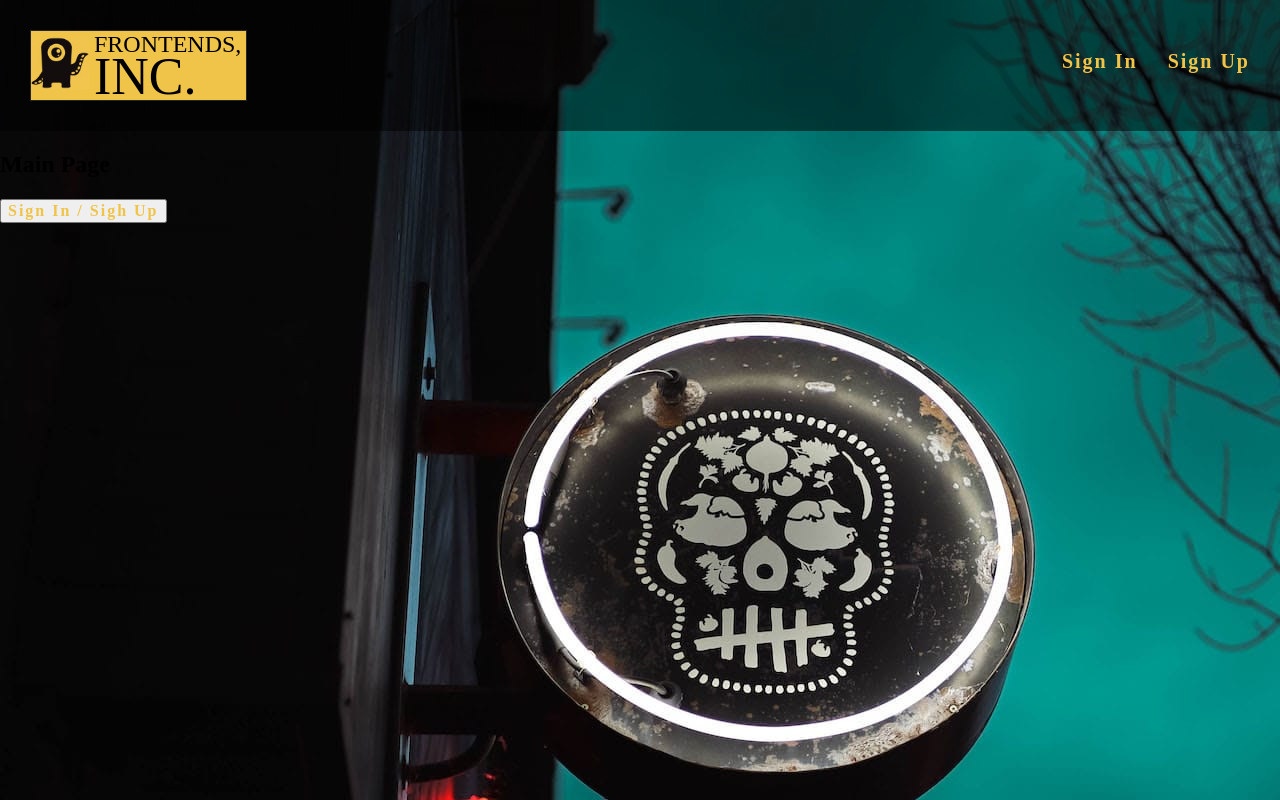
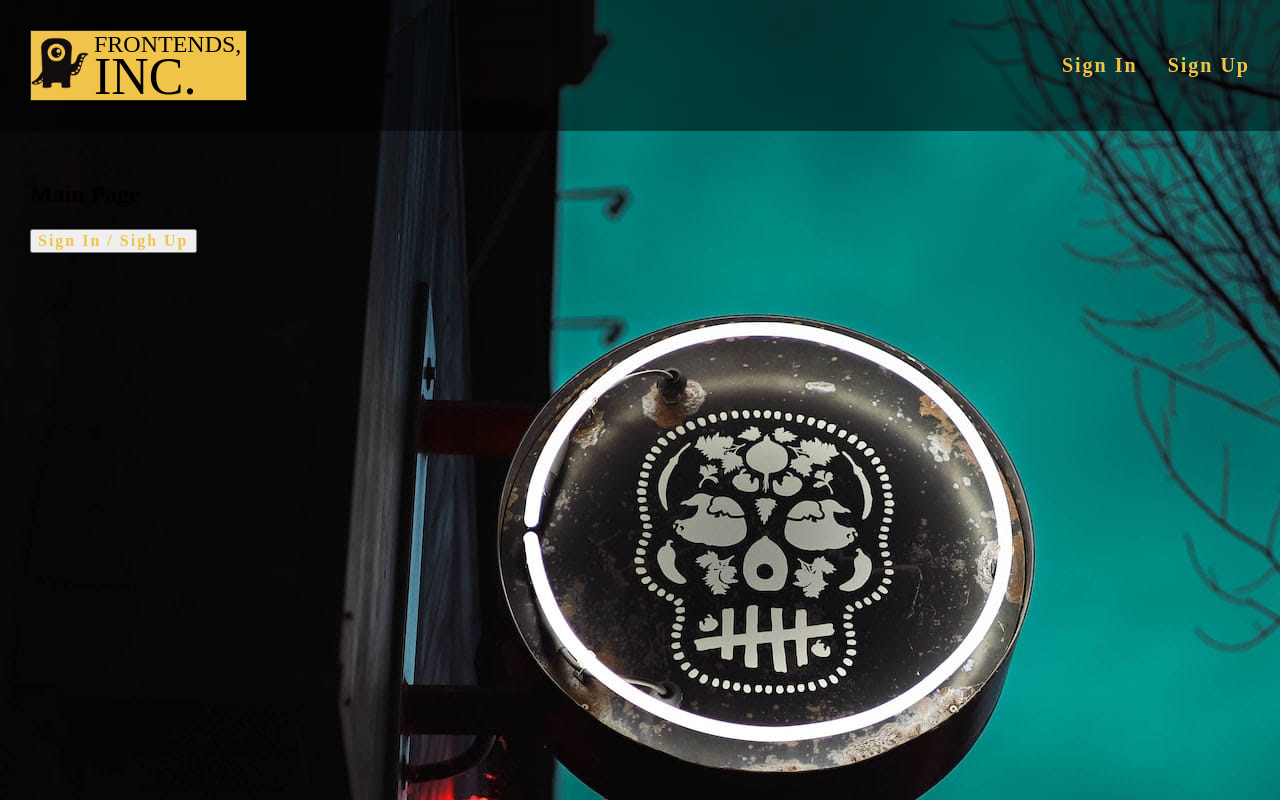
Before and after one commit to maximiloi/eCommerce-Application, a React (Vite) app in the folder monster-shop/: page / in a window 1280 px wide. Built offline with nearby package versions, Linux system fonts and the light colour scheme; a web font is replaced by a local one.

Commit message:
change: add comp NavLink, fix main conteiner

```diff
--- a/monster-shop/src/App.tsx
+++ b/monster-shop/src/App.tsx
@@ -1,4 +1,4 @@
-import { BrowserRouter, Routes, Route } from 'react-router-dom';
+import { Routes, Route } from 'react-router-dom';
 import MainPage from './pages/MainPage';
 import AuthPage from './pages/AuthPage';
 import SignIn from './pages/SignIn';
@@ -10,7 +10,8 @@ function App() {
   return (
     <>
       <Header />
-      <BrowserRouter>
+      <main className="main">
+        <div className="main__container">
           <Routes>
             <Route path="/" element={<MainPage />} />
             <Route path="/auth" element={<AuthPage />}>
@@ -19,7 +20,8 @@ function App() {
             </Route>
             <Route path="/*" element={<Page404 />} />
           </Routes>
-      </BrowserRouter>
+        </div>
+      </main>
     </>
   );
 }
--- a/monster-shop/src/components/Header/Header.scss
+++ b/monster-shop/src/components/Header/Header.scss
@@ -11,17 +11,14 @@
 
     display: flex;
     justify-content: space-between;
+    align-items: center;
   }
 
   &__nav {
+    display: flex;
 
-    & ul {
-      list-style: none;
-      display: flex;
-
-      & li {
-        margin-left: 30px;
-      }
+    & a {
+      margin-left: 30px;
     }
 
   }
--- a/monster-shop/src/components/Header/Header.tsx
+++ b/monster-shop/src/components/Header/Header.tsx
@@ -1,23 +1,19 @@
+import { NavLink } from 'react-router-dom';
 import Logo from '../Logo/Logo';
+
 import './Header.scss';
 
 function Header() {
   return (
-    <div className="header">
+    <header className="header">
       <div className="header__container">
         <Logo />
-        <nav className="header__nav">
-          <ul>
-            <li>
-              <a href="/auth">Sign In</a>
-            </li>
-            <li>
-              <a href="/auth/register">Sign Up</a>
-            </li>
-          </ul>
-        </nav>
+        <div className="header__nav">
+          <NavLink to="/auth">Sign In</NavLink>
+          <NavLink to="/auth/register">Sign Up</NavLink>
+        </div>
       </div>
-    </div>
+    </header>
   );
 }
 
--- a/monster-shop/src/index.scss
+++ b/monster-shop/src/index.scss
@@ -41,3 +41,11 @@ a:hover::before {
   transform-origin: left;
   transform: scaleX(1);
 }
+
+.main {
+  &__container {
+    margin: 0 auto;
+    padding: 30px;
+    max-width: $content-width;
+  }
+}
--- a/monster-shop/src/main.tsx
+++ b/monster-shop/src/main.tsx
@@ -1,10 +1,13 @@
 import React from 'react';
 import ReactDOM from 'react-dom/client';
+import { BrowserRouter } from 'react-router-dom';
 import App from './App';
 import './index.scss';
 
 ReactDOM.createRoot(document.getElementById('app') as HTMLElement).render(
   <React.StrictMode>
-    <App />
+    <BrowserRouter>
+      <App />
+    </BrowserRouter>
   </React.StrictMode>
 );
--- a/monster-shop/src/pages/MainPage.tsx
+++ b/monster-shop/src/pages/MainPage.tsx
@@ -2,14 +2,12 @@ import { NavLink } from 'react-router-dom';
 
 function MainPage() {
   return (
-    <main className="main">
-      <div className="container container__main">
-        <h2>Main Page</h2>
-        <button type="button">
-          <NavLink to="/auth">Sign In / Sigh Up</NavLink>
-        </button>
-      </div>
-    </main>
+    <>
+      <h2>Main Page</h2>
+      <button type="button">
+        <NavLink to="/auth">Sign In / Sigh Up</NavLink>
+      </button>
+    </>
   );
 }
 
```
Lines whose indentation alone changed are shown as unchanged.
